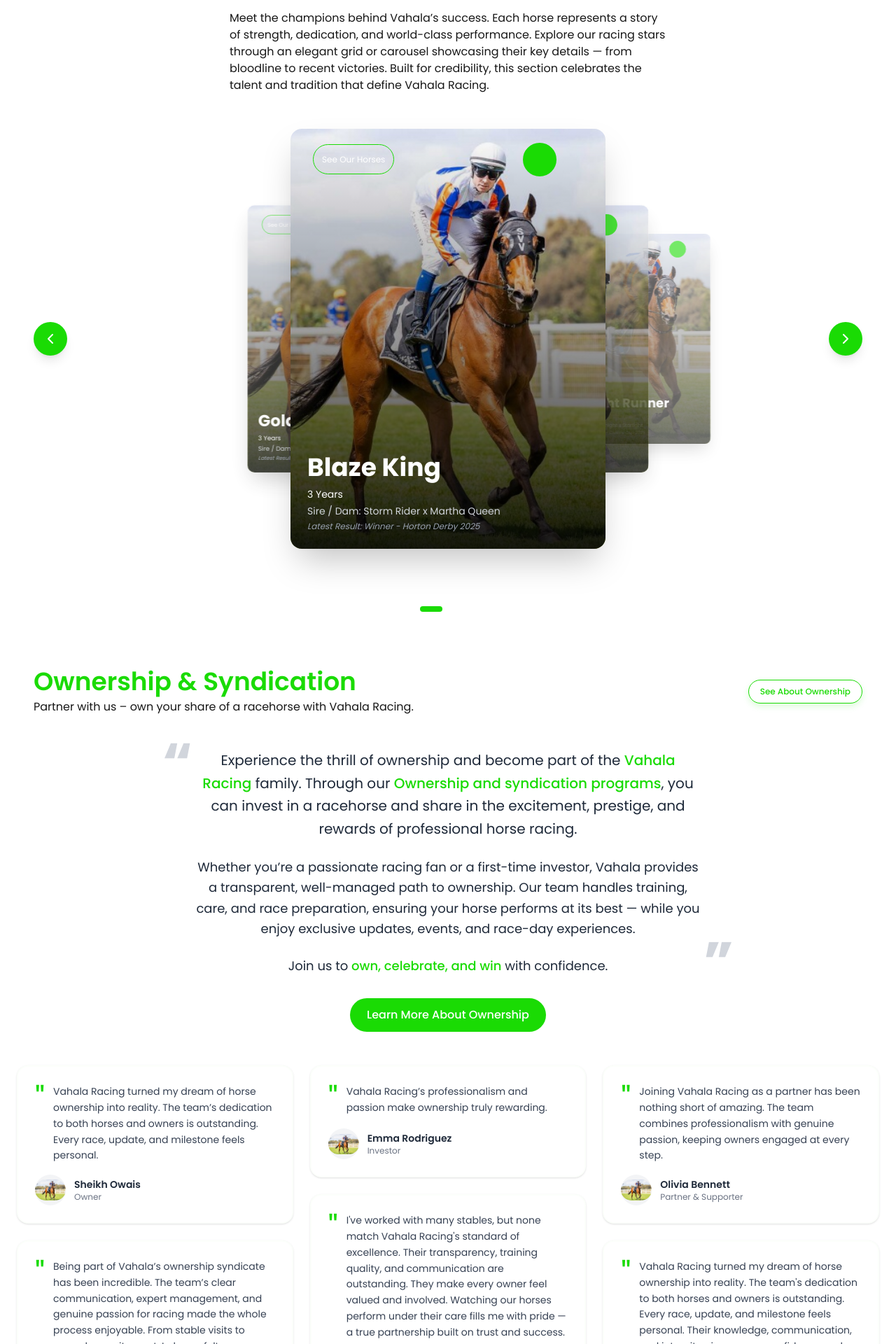
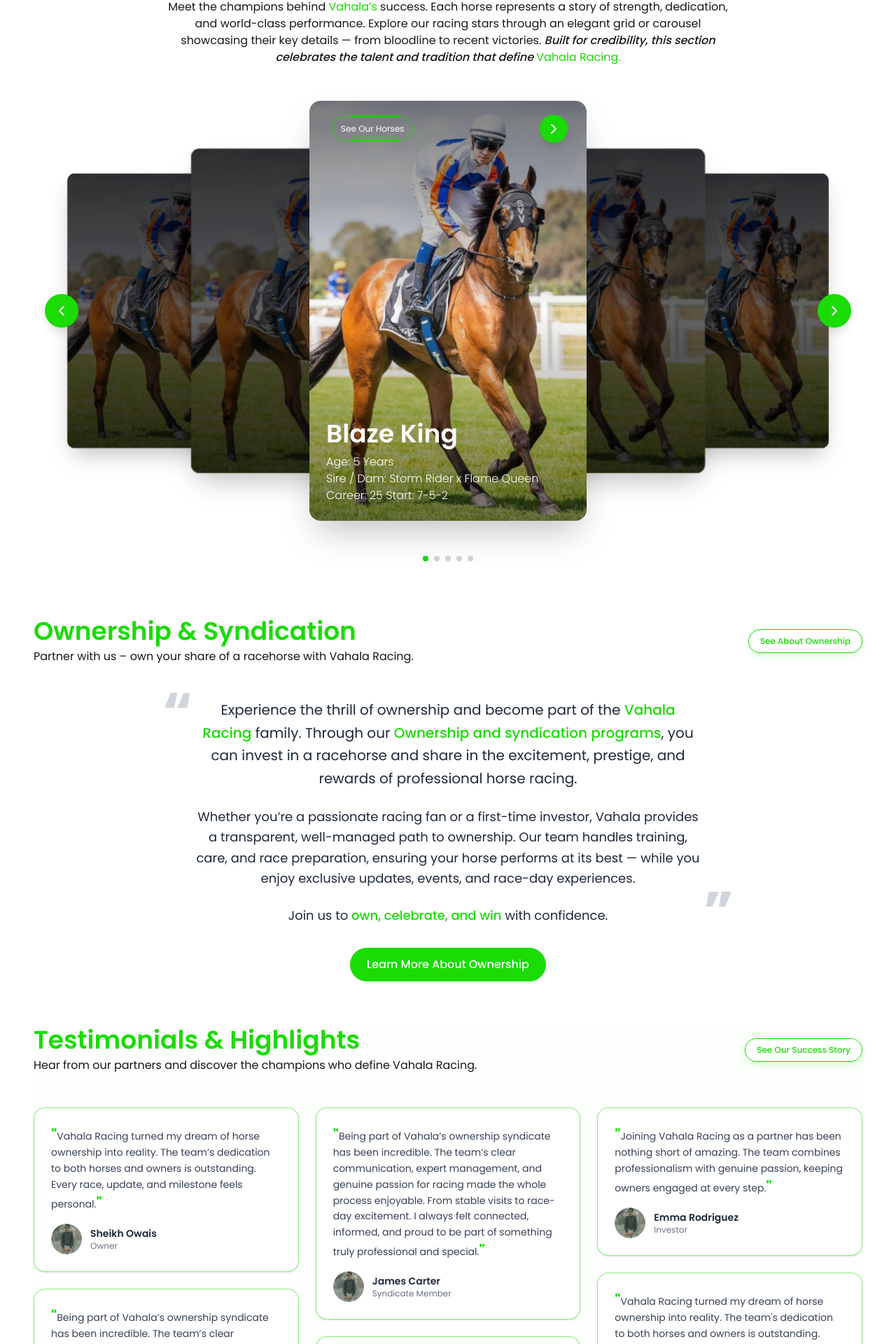
Before and after one commit to nexlebot/Valhala-Racing, a Next.js app: page / in a window 1280 px wide. Shown: the part 2560-4480 px from the top of the page at 70% size. Built offline with nearby package versions, Linux system fonts and the light colour scheme.

Commit message:
image slider and testimonials

```diff
--- a/app/_components/homePageSpecificSections/imageSlider.tsx
+++ b/app/_components/homePageSpecificSections/imageSlider.tsx
@@ -6,10 +6,19 @@ import SectionHeader from '../sectionHeader';
 const ImageSlider = () => {
   const [currentIndex, setCurrentIndex] = useState(0);
   const [isAnimating, setIsAnimating] = useState(false);
+  const [activeIndex, setActiveIndex] = useState(0);
 
   const slides = [
     {
       id: 1,
+      image: '/imageSlider1.jpg',
+      title: 'Blaze King',
+      age: '5 Years',
+      details: 'Storm Rider x Flame Queen',
+      result: '25 Start: 7-5-2'
+    },
+    {
+      id: 2,
       image: '/imageSlider1.jpg',
       title: 'Blaze King',
       age: '3 Years',
@@ -17,12 +26,12 @@ const ImageSlider = () => {
       result: 'Latest Result: Winner - Horton Derby 2025'
     },
     {
-      id: 2,
+      id: 9,
       image: '/imageSlider1.jpg',
       title: 'Thunder Storm',
       age: '4 Years',
       details: 'Sire / Dam: Lightning Bolt x Royal Lady',
-      result: 'Latest Result: 2nd Place - Summer Stakes 2025'
+      result: '2nd Place - Summer Stakes 2025'
     },
     {
       id: 3,
@@ -30,7 +39,7 @@ const ImageSlider = () => {
       title: 'Midnight Runner',
       age: '5 Years',
       details: 'Sire / Dam: Dark Knight x Starlight',
-      result: 'Latest Result: Winner - Classic Cup 2025'
+      result: 'Winner - Classic Cup 2025'
     },
     {
       id: 4,
@@ -38,25 +47,33 @@ const ImageSlider = () => {
       title: 'Golden Arrow',
       age: '3 Years',
       details: 'Sire / Dam: Swift Wind x Golden Rose',
-      result: 'Latest Result: 3rd Place - Spring Derby 2025'
+      result: '3rd Place - Spring Derby 2025'
     }
   ];
+
+  const isMobile = () => {
+    if (typeof window === "undefined") return false;
+    return window.innerWidth <= 640;
+  };
 
   const goToSlide = (index: number) => {
     if (isAnimating) return;
     setIsAnimating(true);
     setCurrentIndex(index);
+    // setActiveIndex(index);
     setTimeout(() => setIsAnimating(false), 500);
   };
 
   const goToPrevious = () => {
     const newIndex = currentIndex === 0 ? slides.length - 1 : currentIndex - 1;
     goToSlide(newIndex);
+    setActiveIndex((i) => (i + 1) % slides.length)
   };
 
   const goToNext = () => {
     const newIndex = currentIndex === slides.length - 1 ? 0 : currentIndex + 1;
     goToSlide(newIndex);
+    setActiveIndex((i) => (i + 1) % slides.length)
   };
 
   const getSlidePosition = (index: number) => {
@@ -75,19 +92,25 @@ const ImageSlider = () => {
   const getSlideStyle = (index: number): React.CSSProperties => {
     const position = getSlidePosition(index);
     const isActive = position === 0;
+    const mobile = isMobile();
 
     return {
       transform: `
-        translateX(${position * 35}%)
-        translateZ(${-Math.abs(position) * 200}px)
-        scale(${isActive ? 1 : 0.8 - Math.abs(position) * 0.1})
+      translateX(${mobile ? position * 10 : position * 56}%)
+      translateZ(${mobile ? -Math.abs(position) * 40 : -Math.abs(position) * 70}px)
+      scale(${mobile
+          ? (isActive ? 1 : 0.95 - Math.abs(position) * 0.05)
+          : (isActive ? 1 : 0.9 - Math.abs(position) * 0.1)
+        })
     `,
-      opacity: Math.abs(position) > 2 ? 0 : 1 - Math.abs(position) * 0.2,
+      opacity: 1,
+      filter: isActive ? "brightness(1)" : "brightness(0.4)",
       zIndex: 10 - Math.abs(position),
-      transition: 'all 0.5s cubic-bezier(0.4, 0, 0.2, 1)',
-      pointerEvents: isActive ? 'auto' : 'none'
+      transition: "all 0.5s cubic-bezier(0.4, 0, 0.2, 1)",
+      pointerEvents: isActive ? "auto" : "none",
     };
   };
+
 
   useEffect(() => {
     const handleKeyDown = (e: KeyboardEvent) => {
@@ -100,15 +123,18 @@ const ImageSlider = () => {
 
   return (
     <div className="relative w-full min-h-screen  py-20 px-4 overflow-hidden">
-      <div className="max-w-7xl mx-auto">
+      <div className=" mx-12">
+        <div>
           <SectionHeader
             title="Our Horses"
             subtitle="Discover the pride of Vahala Racing — elite thoroughbreds trained for excellence, speed, and legacy."
             buttonText="See our Horses"
             buttonVariant="secondary"
           />
-        <div className='mx-auto w-full mt-16'>
-          <p className='mt-8 w-1/2 mx-auto'>Meet the champions behind Vahala’s success. Each horse represents a story of strength, dedication, and world-class performance. Explore our racing stars through an elegant grid or carousel showcasing their key details — from bloodline to recent victories. Built for credibility, this section celebrates the talent and tradition that define Vahala Racing.</p>
+        </div>
+
+        <div className='mx-auto w-full mt-4'>
+          <p className='mt-8 2-full md:w-[70%] text-center mx-auto text-base font-normal'>Meet the champions behind <span className='text-primary'>Vahala’s</span> success. Each horse represents a story of strength, dedication, and world-class performance. Explore our racing stars through an elegant grid or carousel showcasing their key details — from bloodline to recent victories. <span className='italic font-medium'>Built for credibility, this section celebrates the talent and tradition that define </span> <span className='text-primary'> Vahala Racing.</span></p>
         </div>
 
 
@@ -121,7 +147,7 @@ const ImageSlider = () => {
             {slides.map((slide, index) => (
               <div
                 key={slide.id}
-                className="absolute w-[350px] md:w-[450px]"
+                className="absolute w-[300px] md:w-[396px]"
                 style={getSlideStyle(index)}
               >
                 <div className="relative rounded-2xl overflow-hidden shadow-2xl">
@@ -132,26 +158,38 @@ const ImageSlider = () => {
                   />
 
                   {/* Gradient Overlay */}
-                  <div className="absolute inset-0 bg-gradient-to-t from-black/90 via-black/40 to-transparent"></div>
+                  <div className="absolute inset-0 bg-linear-to-b from-black/50 via-white/10 to-black/50"></div>
 
-                  <div className="  mb-3 inline-block absolute top-0 m-5 w-full ">
+                  {index === activeIndex && (
+                    <div className="  mb-3 inline-block absolute top-3 m-5 w-full ">
                       <div className='flex justify-between items-center w-4/5'>
-                      <div className=" text-white text-xs px-3 py-1 ">
-                        <span className='border border-primary rounded-full px-3 py-3' >See Our Horses</span>
+                        <div className=" text-white text-xs px-3 py-0 ">
+                          <span className='border border-primary rounded-full px-3 py-2' >See Our Horses</span>
                         </div>
+                        <div className="relative -right-8">
                           <div className="">
-                        <div className="w-12 h-12 rounded-full bg-primary border-2 border-primary"></div>
+                            <button
+                              onClick={goToNext}
+                              disabled={isAnimating}
+                              className="absolute right-0 top-1/2 -translate-y-1/2 z-20 w-10 h-10 bg-primary hover:bg-primary disabled:opacity-50 disabled:cursor-not-allowed rounded-full flex items-center justify-center text-white shadow-lg transition-all duration-300 hover:scale-110"
+                            ><ChevronRight size={24} /></button>
                           </div>
                         </div>
                       </div>
+                    </div>
+                  )}
+                  {index === activeIndex && (
+                    <div className="absolute bottom-0 left-0 right-0 p-6 text-white">
+                      <h2 className="text-3xl md:text-4xl font-semibold mb-2">{slide.title}</h2>
+                      <p className="text-base font-light"><span>Age: </span>{slide.age}</p>
+                      <p className="text-base font-light"><span>Sire / Dam: </span>{slide.details}</p>
+                      <p className="text-base font-light"><span>Career: </span> {slide.result}</p>
+                    </div>
+                  )}
+
+
                   {/* Content */}
-                  <div className="absolute bottom-0 left-0 right-0 p-6 text-white">
 
-                    <h2 className="text-3xl md:text-4xl font-bold mb-2">{slide.title}</h2>
-                    <p className=" text-sm mb-1">{slide.age}</p>
-                    <p className="text-gray-300 text-sm mb-1">{slide.details}</p>
-                    <p className="text-gray-400 text-xs italic">{slide.result}</p>
-                  </div>
                 </div>
               </div>
             ))}
@@ -161,7 +199,7 @@ const ImageSlider = () => {
           <button
             onClick={goToPrevious}
             disabled={isAnimating}
-            className="absolute left-4 md:left-8 top-1/2 -translate-y-1/2 z-20 w-12 h-12 bg-primary hover:bg-primary disabled:opacity-50 disabled:cursor-not-allowed rounded-full flex items-center justify-center text-white shadow-lg transition-all duration-300 hover:scale-110"
+            className="absolute left-0 top-1/2 -translate-y-1/2 z-20 w-12 h-12 bg-primary hover:bg-primary disabled:opacity-50 disabled:cursor-not-allowed rounded-full flex items-center justify-center text-white shadow-lg transition-all duration-300 hover:scale-110"
           >
             <ChevronLeft size={24} />
           </button>
@@ -169,22 +207,22 @@ const ImageSlider = () => {
           <button
             onClick={goToNext}
             disabled={isAnimating}
-            className="absolute right-4 md:right-8 top-1/2 -translate-y-1/2 z-20 w-12 h-12 bg-primary hover:bg-primary disabled:opacity-50 disabled:cursor-not-allowed rounded-full flex items-center justify-center text-white shadow-lg transition-all duration-300 hover:scale-110"
+            className="absolute right-0 top-1/2 -translate-y-1/2 z-20 w-12 h-12 bg-primary hover:bg-primary disabled:opacity-50 disabled:cursor-not-allowed rounded-full flex items-center justify-center text-white shadow-lg transition-all duration-300 hover:scale-110"
           >
             <ChevronRight size={24} />
           </button>
         </div>
 
         {/* Pagination Dots */}
-        <div className="flex justify-center gap-2 mt-8">
+        <div className="flex justify-center gap-2">
           {slides.map((_, index) => (
             <button
               key={index}
               onClick={() => goToSlide(index)}
               disabled={isAnimating}
               className={`w-2 h-2 rounded-full transition-all duration-300 ${currentIndex === index
-                ? 'bg-primary w-8'
-                : 'bg-white/50 hover:bg-white/80'
+                ? 'bg-primary'
+                : 'bg-gray-300'
                 }`}
               aria-label={`Go to slide ${index + 1}`}
             />
--- a/app/_components/homePageSpecificSections/testimonials.tsx
+++ b/app/_components/homePageSpecificSections/testimonials.tsx
@@ -2,43 +2,49 @@
 import React from "react";
 import { Quote } from "lucide-react";
 import Image from "next/image";
+import SectionHeader from "../sectionHeader";
 
 const DATA = [
   {
     text: `Vahala Racing turned my dream of horse ownership into reality. The team’s dedication to both horses and owners is outstanding. Every race, update, and milestone feels personal.`,
     name: "Sheikh Owais",
     role: "Owner",
-    image: '/imageSlider1.jpg',
+    image: '/profile1.jpg',
   },
   {
-    text: `Being part of Vahala’s ownership syndicate has been incredible. The team’s clear communication, expert management, and genuine passion for racing made the whole process enjoyable. From stable visits to race-day excitement, I always felt connected, informed, and proud to be part of something truly professional and special. Being part of Vahala’s ownership syndicate has been incredible...`,
+    text: `Being part of Vahala’s ownership syndicate has been incredible. The team’s clear communication, expert management, and genuine passion for racing made the whole process enjoyable.
+    From stable visits to race-day excitement.
+    I always felt connected, informed, and proud to be part of something truly professional and special.
+    `,
     name: "James Carter",
     role: "Syndicate Member",
-    image: '/imageSlider1.jpg',
+    image: '/profile1.jpg',
   },
   {
-    text: `Vahala Racing’s professionalism and passion make ownership truly rewarding.`,
-    name: "Emma Rodriguez",
-    role: "Investor",
-    image: '/imageSlider1.jpg',
-  },
-  {
-    text: `I've worked with many stables, but none match Vahala Racing's standard of excellence. Their transparency, training quality, and communication are outstanding. They make every owner feel valued and involved. Watching our horses perform under their care fills me with pride — a true partnership built on trust and success.`,
-    name: "Michael Roberts",
-    role: "Long-term Partner",
-    image: '/imageSlider1.jpg',
+    text: `Being part of Vahala’s ownership syndicate has been incredible. The team’s clear communication, expert management, and genuine passion for racing made the whole process enjoyable.
+    From stable visits to race-day excitement.
+    I always felt connected, informed, and proud to be part of something truly professional and special.`,
+    name: "James Carter",
+    role: "Syndicate Member",
+    image: '/profile1.jpg',
   },
   {
     text: `Joining Vahala Racing as a partner has been nothing short of amazing. The team combines professionalism with genuine passion, keeping owners engaged at every step.`,
-    name: "Olivia Bennett",
-    role: "Partner & Supporter",
-    image: '/imageSlider1.jpg',
+    name: "Michael Roberts",
+    role: "Long-term Partner",
+    image: '/profile1.jpg',
+  },
+  {
+    text: `Joining Vahala Racing as a partner has been nothing short of amazing. The team combines professionalism with genuine passion, keeping owners engaged at every step.`,
+    name: "Emma Rodriguez",
+    role: "Investor",
+    image: '/profile1.jpg',
   },
   {
     text: `Vahala Racing turned my dream of horse ownership into reality. The team's dedication to both horses and owners is outstanding. Every race, update, and milestone feels personal. Their knowledge, communication, and integrity give owners confidence and pride — it's an experience that captures the true spirit of racing.`,
     name: "Daniel Hughes",
     role: "Co-Owner",
-    image: '/imageSlider1.jpg',
+    image: '/profile1.jpg',
   },
 ];
 
@@ -55,26 +61,27 @@ interface AvatarProps {
 
 const Avatar = ({ image }: AvatarProps) => {
   return (
-    <div className="flex-none w-11 h-11 rounded-full bg-gray-100 flex items-center justify-center text-sm font-medium text-gray-700">
+    <div className="flex-none w-11 h-11 rounded-full overflow-hidden bg-gray-100 flex items-center justify-center">
       <Image
         src={image}
-        alt={"image"}
-        height={120}
-        width={120}
-        className="rounded-full"
+        alt="avatar"
+        width={44}
+        height={44}
+        className="w-full h-full object-cover rounded-full"
       />
     </div>
   );
 };
 
+
 const TestimonialCard = ({ item }: { item: Testimonial }) => (
-  // break-inside-avoid prevents the card from being split across columns
-  <figure className="break-inside-avoid mb-6 p-6 border-2 border-[#FCFFFB] rounded-2xl bg-white shadow-sm">
+  <figure className="break-inside-avoid mb-6 p-6 border-1 border-[#1ADB0480] rounded-2xl bg-white shadow-sm">
     <blockquote className="text-gray-700 text-sm leading-relaxed mb-4">
-      <div className="flex items-start gap-3">
-        <span className="text-primary text-5xl">"</span>
-        <p className="grow">{item.text}</p>
-      </div>
+      <p className="relative">
+        <span className="text-[#1ADB04] text-xl font-bold">"</span>
+        <span dangerouslySetInnerHTML={{ __html: item.text }} />
+        <span className="text-[#1ADB04] text-xl font-bold">"</span>
+      </p>
     </blockquote>
 
     <figcaption className="mt-4 flex items-center gap-3">
@@ -87,10 +94,17 @@ const TestimonialCard = ({ item }: { item: Testimonial }) => (
   </figure>
 );
 
+
 const Testimonials = () => {
   return (
-    <section className="max-w-7xl mx-auto px-6 py-12">
-      <h2 className="sr-only">Testimonials</h2>
+    <section className="mx-12 mt-16 bg-[#FCFFFB]">
+      {/* <h2 className="sr-only">Testimonials</h2> */}
+      <SectionHeader
+        title="Testimonials & Highlights"
+        subtitle="Hear from our partners and discover the champions who define Vahala Racing."
+        buttonText="See Our Success Story"
+        buttonVariant="secondary"
+      />
 
       {/* Masonry-like columns: 1 / 2 / 3 columns at breakpoints */}
       <div
```
Also changed, not shown: public/profile1.jpg (added). Lines whose indentation alone changed are shown as unchanged.
